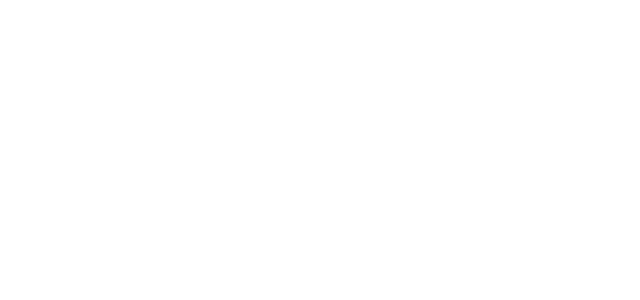
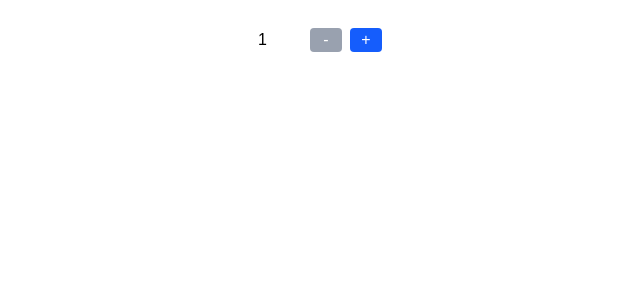
Before and after one commit to Anny-Huang/cprg306-assignments, a Next.js app: page /week-4 in a window 1280 px wide. Shown: the top 300 px of the page, without its empty margins (320-960 px from the left). Built offline with nearby package versions, Linux system fonts and the light colour scheme.

Commit message:
Add quantity control buttons in new-item.js and render in page.js

```diff
--- a/app/week-4/new-item.js
+++ b/app/week-4/new-item.js
@@ -1,21 +1,54 @@
 "use client";
-import useState from 'react';
+import { useState } from "react";
 
 export default function NewItem() {
   const [quantity, setQuantity] = useState(1);
 
   const increment = () => {
-        let currentQuantity = quantity.valueof();
-        if (currentQuantity < 20 ) {
+    let currentQuantity = quantity.valueOf();
+    if (currentQuantity < 20) {
       setQuantity(currentQuantity + 1);
     }
-    }
+  };
 
   const decrement = () => {
-        let currentQuantity = quantity.valueof();
+    let currentQuantity = quantity.valueOf();
     if (currentQuantity > 1) {
       setQuantity(currentQuantity - 1);
     }
+  };
+
+  let baseButtonStyle = "w-8 rounded text-white";
+  const isIncrementDisabled = quantity === 20;
+  const isDecrementDisabled = quantity === 1;
+
+  const GetButtonStyle = (isDisabled) => {
+    if (isDisabled) {
+      return `${baseButtonStyle} bg-gray-400`;
+    } else {
+      return `${baseButtonStyle} bg-blue-600 hover:bg-blue-800 cursor-pointer`;
     }
+  };
 
+  return (
+    <div className="flex justify-between bg-white max-w-35 rounded p-2 ml-auto mr-auto mt-5">
+      <span className="text-black">{quantity}</span>
+      <div className="flex gap-2">
+        <button
+          disable={isDecrementDisabled}
+          className={GetButtonStyle(isDecrementDisabled)}
+          onClick={decrement}
+        >
+          -
+        </button>
+        <button
+          disable={isIncrementDisabled}
+          className={GetButtonStyle(isIncrementDisabled)}
+          onClick={increment}
+        >
+          +
+        </button>
+      </div>
+    </div>
+  );
 }
--- a/app/week-4/page.js
+++ b/app/week-4/page.js
@@ -1,5 +1,10 @@
 import NewItem from './new-item';
 
 export default function Page() {
+    return (
+        <main>
+            <NewItem />
+        </main>
+    );
 
 }
```
Lines whose indentation alone changed are shown as unchanged.
